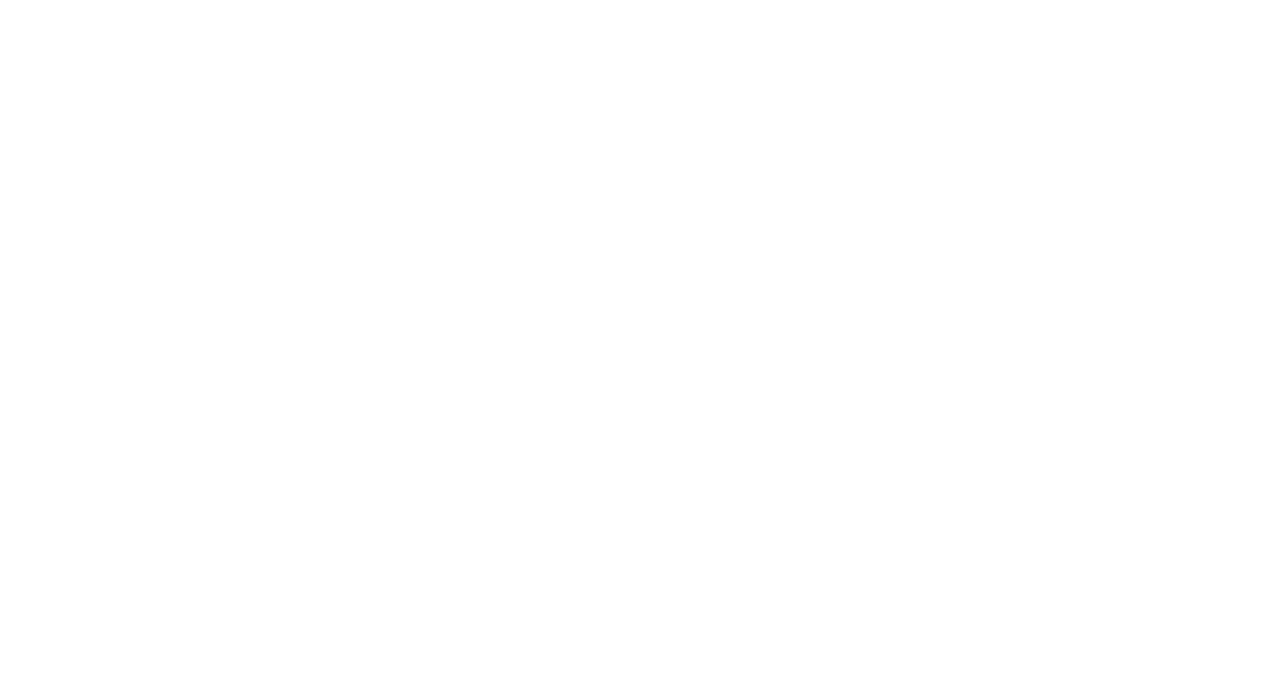
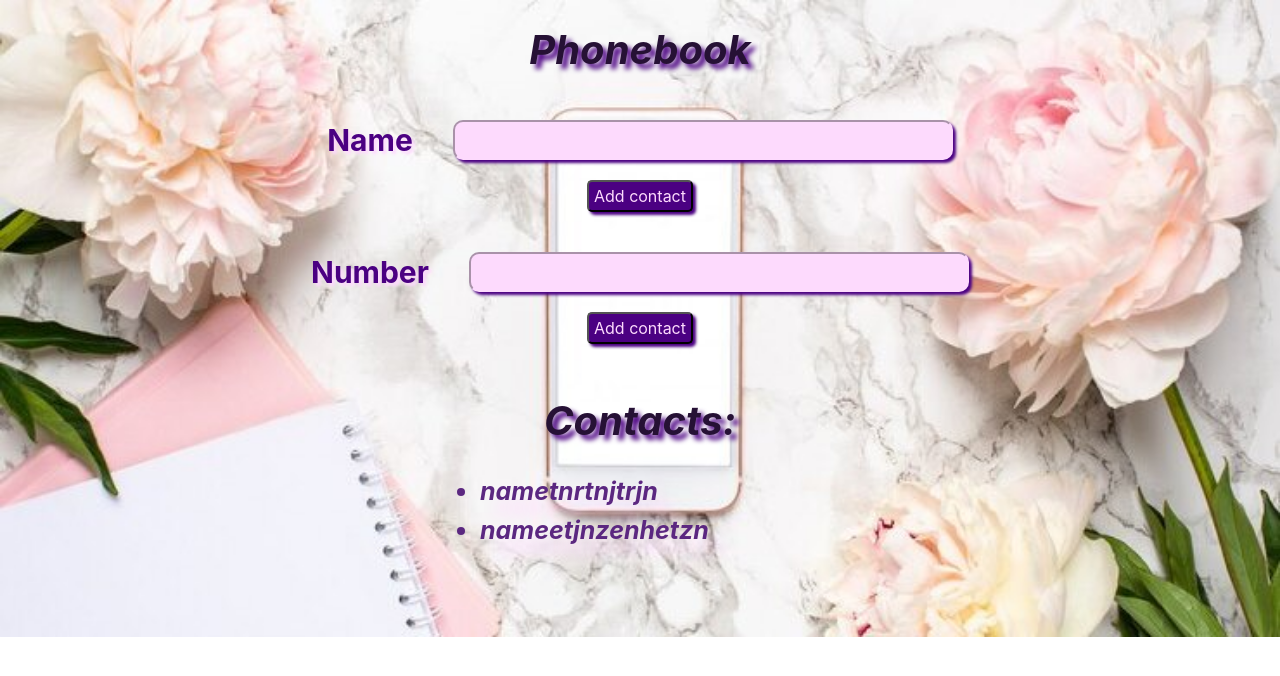
Before and after one commit to Tate-T/goit-react-hw-02-phonebook-bc13, a React (Create React App) app: page / in a window 1280 px wide. Shown: the top 676 px of the page. Built offline with nearby package versions, Linux system fonts and the light colour scheme.

Commit message:
added base markup ans styles

```diff
--- a/package.json
+++ b/package.json
@@ -12,6 +12,7 @@
     "react": "^17.0.2",
     "react-dom": "^17.0.2",
     "react-scripts": "5.0.0",
+    "uuid": "^8.3.2",
     "web-vitals": "^2.1.4"
   },
   "scripts": {
--- a/src/App.js
+++ b/src/App.js
@@ -1,11 +1,19 @@
+import { Component } from 'react';
+import Form from './components/Form/Form';
+// import uuid from 'uuid';
 import './App.css';
 
-function App() {
-  return (
-    <div className="App">
+class App extends Component {
+  state = {
+    contacts: [],
+    name: '',
+  }
 
-    </div>
-  );
+  render() {
+    return (
+      <Form />
+    );
+  }
 }
 
 export default App;
--- /dev/null
+++ b/src/components/Form/Contacts/Contacts.jsx
@@ -0,0 +1,19 @@
+import s from './Contacts.module.css';
+
+const Contacts = () => {
+    return (
+        <div className={s.contactsSection}>
+            <h2 className={s.contactsTitle}>Contacts:</h2>
+            <ul className={s.contactsList}>
+                <li className={s.contactsItem}>
+                    nametnrtnjtrjn
+                </li>
+                <li className={s.contactsItem}>
+                    nameetjnzenhetzn
+                </li>
+            </ul>
+        </div>
+    )
+}
+
+export default Contacts
--- /dev/null
+++ b/src/components/Form/Contacts/Contacts.module.css
@@ -0,0 +1,24 @@
+.contactsSection {
+    margin: 0 auto;
+    width: 400px;
+}
+
+.contactsTitle {
+        font-size: 40px;
+        color: rgb(38, 17, 53);
+        text-shadow: 5px 5px 5px indigo;
+        font-style: italic;
+}
+
+.contactsList {
+    text-align:justify;
+}
+
+.contactsItem {
+color: rgb(91, 39, 128);
+font-style: italic;
+font-size: 25px;
+font-weight: bold;
+text-shadow: 15px 15px 15px rgb(253, 218, 253);
+margin-bottom: 10px;
+}
--- /dev/null
+++ b/src/components/Form/Form.jsx
@@ -0,0 +1,14 @@
+import s from './Form.module.css';
+import Phonebook from './Phonebook/Phonebook';
+import Contacts from './Contacts/Contacts';
+
+const Form = () => {
+    return (
+        <div className={s.form}>
+            <Phonebook />
+            <Contacts />
+        </div>
+    )
+}
+
+export default Form
--- /dev/null
+++ b/src/components/Form/Form.module.css
@@ -0,0 +1,3 @@
+.form {
+    text-align: center;
+}
--- /dev/null
+++ b/src/components/Form/Phonebook/Phonebook.jsx
@@ -0,0 +1,39 @@
+import s from './Phonebook.module.css';
+
+const Phonebook = () => {
+    return (
+        <div>
+            <h1>Phonebook</h1>
+            <div className={s.phonebookSection}>
+                <div className={s.phonebookForm}>
+                    <label className={s.title}>Name
+                        <input
+                            type="text"
+                            name="name"
+                            pattern="^[a-zA-Zа-яА-Я]+(([' -][a-zA-Zа-яА-Я ])?[a-zA-Zа-яА-Я]*)*$"
+                            title="Name may contain only letters, apostrophe, dash and spaces. For example Adrian, Jacob Mercer, Charles de Batz de Castelmore d'Artagnan"
+                            required
+                            className={s.input}
+                        />
+                    </label>
+                    <button>Add contact</button>
+                </div>
+                <div className={s.phonebookForm}>
+                    <label className={s.title}>Number
+                        <input
+                            type="tel"
+                            name="number"
+                            pattern="\+?\d{1,4}?[-.\s]?\(?\d{1,3}?\)?[-.\s]?\d{1,4}[-.\s]?\d{1,4}[-.\s]?\d{1,9}"
+                            title="Phone number must be digits and can contain spaces, dashes, parentheses and can start with +"
+                            required
+                            className={s.input}
+                        />
+                    </label>
+                    <button>Add contact</button>
+                </div>
+            </div >
+        </div>
+    )
+}
+
+export default Phonebook
--- /dev/null
+++ b/src/components/Form/Phonebook/Phonebook.module.css
@@ -0,0 +1,43 @@
+.phonebookSection {
+    margin: 0 auto;
+    margin-bottom: 30px;
+}
+
+.phonebookForm {
+    display: block;
+    padding: 20px;
+}
+
+h1 {
+    font-size: 40px;
+    color: rgb(38, 17, 53);
+    text-shadow: 5px 5px 5px indigo;
+    font-style: italic;
+}
+
+.title {
+    display: block;
+    font-size: 30px;
+    font-weight: bold;
+    color: indigo;
+    text-shadow: 3px 3px 3px rgb(253, 218, 253);
+}
+
+.input {
+    margin-bottom: 20px;
+    margin-left: 40px;
+    height: 40px;
+    width: 500px;
+    background-color: rgb(253, 218, 253);
+    border-color: rgb(253, 218, 253);
+    box-shadow: 3px 3px 3px indigo;
+    border-radius: 10px;
+}
+
+button {
+    padding: 5px;
+    color:  rgb(253, 218, 253);
+    background-color: indigo;
+    border-radius: 5px;
+    box-shadow: 3px 3px 3px indigo;
+}
--- a/src/index.css
+++ b/src/index.css
@@ -5,6 +5,9 @@
     sans-serif;
   -webkit-font-smoothing: antialiased;
   -moz-osx-font-smoothing: grayscale;
+  background-image: url(./images/Phonebook.jpg);
+  background-repeat: no-repeat;
+  background-size: cover;
 }
 
 code {
```
Also changed, not shown: src/images/Phonebook.jpg (added), 1 other file (tests, documents, lock files or other folders).
